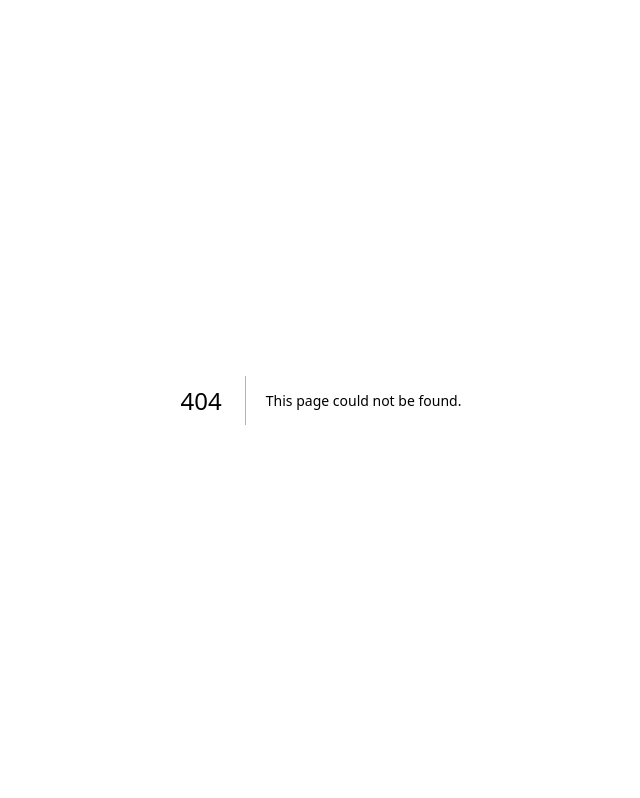
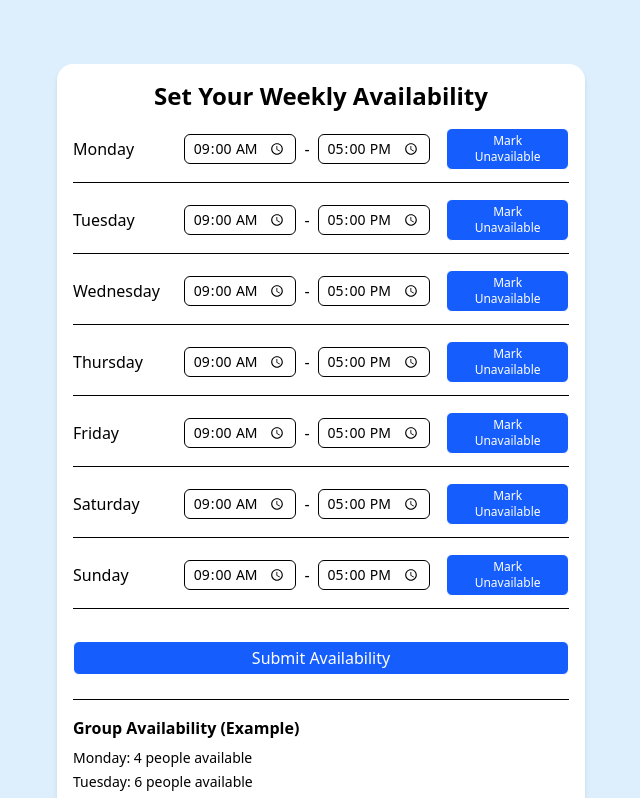
Before and after one commit to SidmoGoesBrrr/weschedule, a Next.js app: page /availability in a window 1280 px wide. Before the commit this address had no page. Shown: the top 798 px of the page, without its empty margins (319-959 px from the left). Built offline with nearby package versions, Linux system fonts and the light colour scheme.

Commit message:
Availability page

```diff
--- /dev/null
+++ b/app/availability/page.tsx
@@ -0,0 +1,132 @@
+'use client';
+
+import React, { useState } from "react";
+import { motion } from "framer-motion";
+
+const Button = ({ children, ...props }: any) => (
+  <button
+    {...props}
+    className={`border px-3 py-1 rounded-md bg-blue-600 text-white hover:bg-blue-700 ${props.className || ""}`}
+  >
+    {children}
+  </button>
+);
+
+const Card = ({ children, className = "" }: any) => (
+  <div className={`bg-white shadow-md rounded-2xl ${className}`}>{children}</div>
+);
+
+const CardContent = ({ children, className = "" }: any) => (
+  <div className={`p-4 ${className}`}>{children}</div>
+);
+
+export default function AvailabilityPage() {
+  const days = ["Monday", "Tuesday", "Wednesday", "Thursday", "Friday", "Saturday", "Sunday"];
+
+  const [availability, setAvailability] = useState(
+    days.reduce((acc, day) => {
+      acc[day] = { start: "09:00", end: "17:00", available: true };
+      return acc;
+    }, {} as Record<string, { start: string; end: string; available: boolean }>)
+  );
+
+  const [groupAvailability] = useState({
+    Monday: 4,
+    Tuesday: 6,
+    Wednesday: 5,
+    Thursday: 7,
+    Friday: 3,
+    Saturday: 2,
+    Sunday: 1,
+  });
+
+  const handleChange = (day: string, field: string, value: any) => {
+    setAvailability((prev) => ({
+      ...prev,
+      [day]: { ...prev[day], [field]: value },
+    }));
+  };
+
+  const handleSubmit = (e: React.FormEvent) => {
+    e.preventDefault();
+    console.log("Submitting availability:", availability);
+    alert("Availability submitted!");
+  };
+
+  return (
+    <motion.div
+      className="max-w-xl mx-auto mt-10 p-6"
+      initial={{ opacity: 0, y: 10 }}
+      animate={{ opacity: 1, y: 0 }}
+    >
+      <Card>
+        <CardContent className="space-y-6">
+          <h2 className="text-2xl font-semibold mb-4 text-center">
+            Set Your Weekly Availability
+          </h2>
+
+          <form onSubmit={handleSubmit} className="space-y-4">
+            {days.map((day) => (
+              <div
+                key={day}
+                className="flex items-center justify-between gap-4 border-b pb-3 last:border-0"
+              >
+                <span className="w-24 font-medium">{day}</span>
+                {availability[day].available ? (
+                  <>
+                    <div className="flex items-center gap-2">
+                      <input
+                        type="time"
+                        value={availability[day].start}
+                        onChange={(e) => handleChange(day, "start", e.target.value)}
+                        className="border rounded-md px-2 py-1 text-sm"
+                      />
+                      <span>-</span>
+                      <input
+                        type="time"
+                        value={availability[day].end}
+                        onChange={(e) => handleChange(day, "end", e.target.value)}
+                        className="border rounded-md px-2 py-1 text-sm"
+                      />
+                    </div>
+                    <Button
+                      type="button"
+                      onClick={() => handleChange(day, "available", false)}
+                      className="text-xs"
+                    >
+                      Mark Unavailable
+                    </Button>
+                  </>
+                ) : (
+                  <Button
+                    type="button"
+                    onClick={() => handleChange(day, "available", true)}
+                    className="text-xs"
+                  >
+                    Set Available
+                  </Button>
+                )}
+              </div>
+            ))}
+
+            <Button type="submit" className="w-full mt-4">
+              Submit Availability
+            </Button>
+          </form>
+
+          <div className="mt-6 border-t pt-4">
+            <h3 className="font-semibold mb-2">Group Availability (Example)</h3>
+            <ul className="text-sm space-y-1">
+              {days.map((day) => (
+                <li key={day}>
+                  <span className="font-medium">{day}:</span>{" "}
+                  {groupAvailability[day]} people available
+                </li>
+              ))}
+            </ul>
+          </div>
+        </CardContent>
+      </Card>
+    </motion.div>
+  );
+}
--- a/tsconfig.json
+++ b/tsconfig.json
@@ -22,6 +22,6 @@
       "@/*": ["./*"]
     }
   },
-  "include": ["next-env.d.ts", "**/*.ts", "**/*.tsx", ".next/types/**/*.ts"],
+  "include": ["next-env.d.ts", "**/*.ts", "**/*.tsx", ".next/types/**/*.ts", "app/availability/server.js"],
   "exclude": ["node_modules"]
 }
```
Also changed, not shown: package.json (+18 -1 lines), 1 other file (tests, documents, lock files or other folders).
